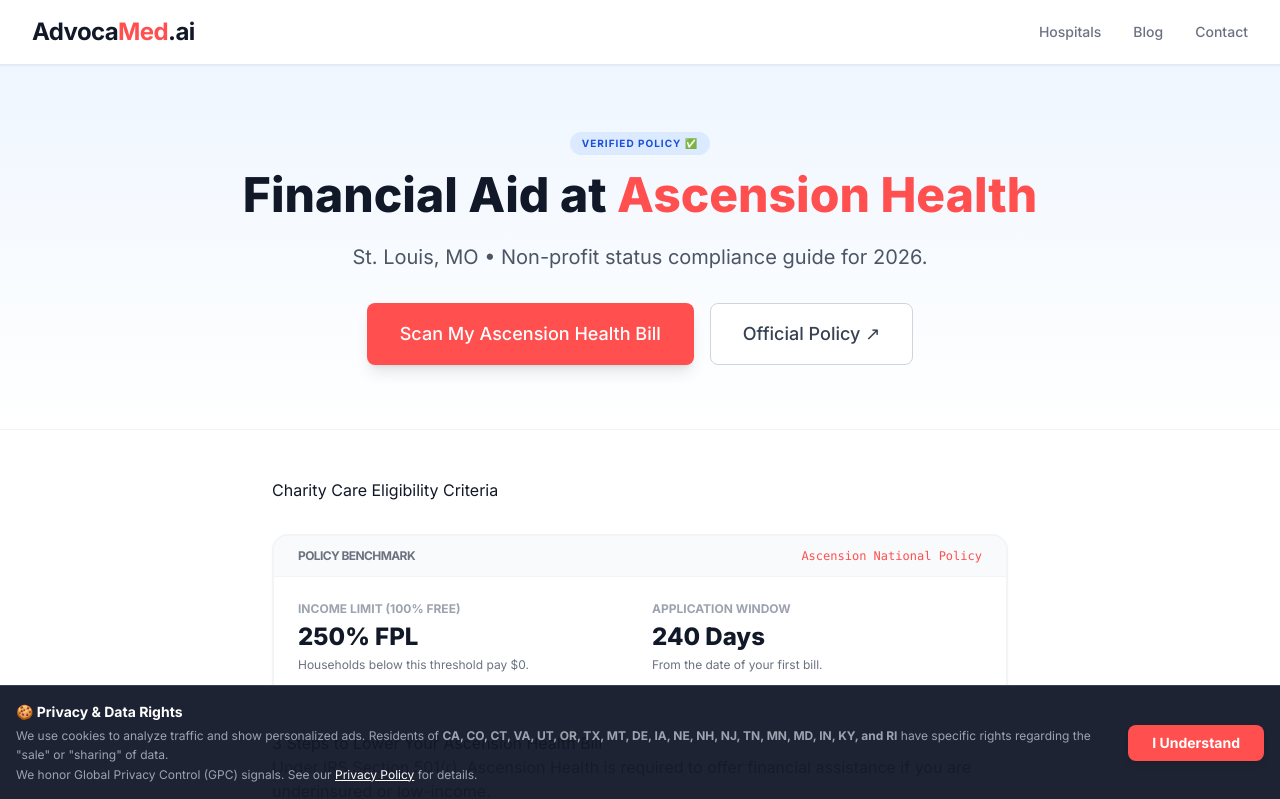
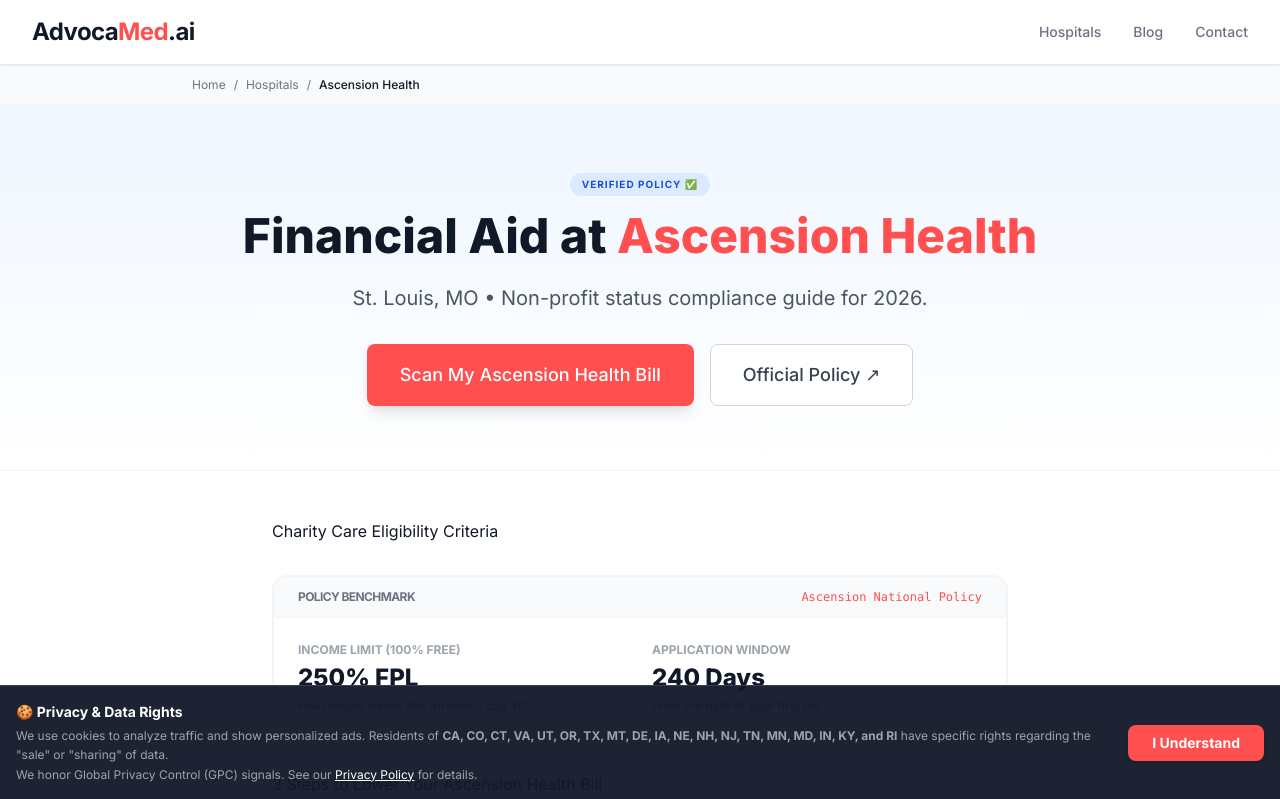
Before and after one commit to gkswjdgb/advocamed-ai, a React (Vite) app in the folder advocamed.ai/: page /hospital/ascension-health in a window 1280 px wide. Shown: the top 799 px of the page. Built offline with nearby package versions, Linux system fonts and the light colour scheme.

Commit message:
Update HospitalGuide.tsx

```diff
--- a/advocamed.ai/pages/HospitalGuide.tsx
+++ b/advocamed.ai/pages/HospitalGuide.tsx
@@ -1,6 +1,7 @@
 import React from 'react';
 import { useParams, Link } from 'react-router-dom';
 import SEO from '../components/SEO';
+import { Helmet } from 'react-helmet-async'; // Import Helmet for JSON-LD injection
 import { hospitals } from '../data/hospitals';
 
 const HospitalGuide: React.FC = () => {
@@ -25,9 +26,30 @@ const HospitalGuide: React.FC = () => {
   const locationString = state ? `${city}, ${state}` : city;
 
   // Dynamic SEO Title & Description with targeted keywords
-  // Keywords: Hospital Name, City, Charity Care, Financial Assistance, Income Limits
   const seoTitle = `${hospitalName} Charity Care Application | ${locationString} Financial Aid`;
   const seoDescription = `Apply for charity care at ${hospitalName} in ${locationString}. Learn how to get medical bill forgiveness, check ${currentYear} income limits (${fplThreshold}% FPL), and find the financial aid application.`;
+
+  // 3. Breadcrumb Structured Data (New SEO Feature)
+  const breadcrumbSchema = {
+    "@context": "https://schema.org",
+    "@type": "BreadcrumbList",
+    "itemListElement": [{
+      "@type": "ListItem",
+      "position": 1,
+      "name": "Home",
+      "item": "https://www.advocamed.com"
+    },{
+      "@type": "ListItem",
+      "position": 2,
+      "name": "Hospital Directory",
+      "item": "https://www.advocamed.com/hospitals"
+    },{
+      "@type": "ListItem",
+      "position": 3,
+      "name": hospitalName,
+      "item": `https://www.advocamed.com/hospital/${slug}`
+    }]
+  };
 
   return (
     <>
@@ -36,8 +58,25 @@ const HospitalGuide: React.FC = () => {
         description={seoDescription}
         canonical={`/hospital/${slug}`}
       />
+      {/* Inject Structured Data */}
+      <Helmet>
+        <script type="application/ld+json">
+          {JSON.stringify(breadcrumbSchema)}
+        </script>
+      </Helmet>
 
       <div className="bg-white min-h-screen animate-fade-in-up">
+        {/* Breadcrumb Visual Navigation */}
+        <div className="bg-gray-50 border-b border-gray-100 py-3 px-4">
+            <div className="max-w-4xl mx-auto text-xs text-gray-500 flex items-center">
+                <Link to="/" className="hover:text-primary">Home</Link>
+                <span className="mx-2">/</span>
+                <Link to="/hospitals" className="hover:text-primary">Hospitals</Link>
+                <span className="mx-2">/</span>
+                <span className="text-gray-900 font-medium">{hospitalName}</span>
+            </div>
+        </div>
+
         {/* Header Section */}
         <div className="bg-gradient-to-b from-blue-50 to-white py-16 border-b border-gray-100">
             <div className="max-w-4xl mx-auto px-4 text-center">
```
